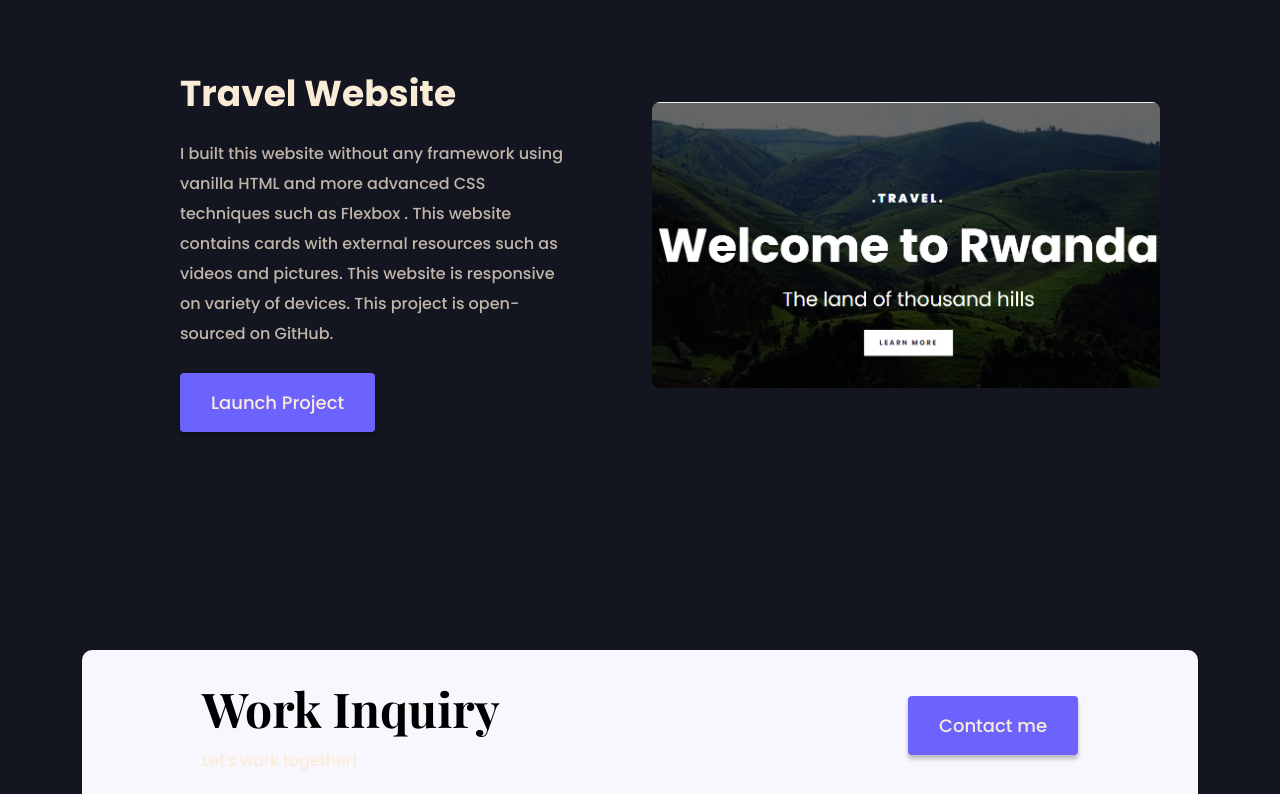
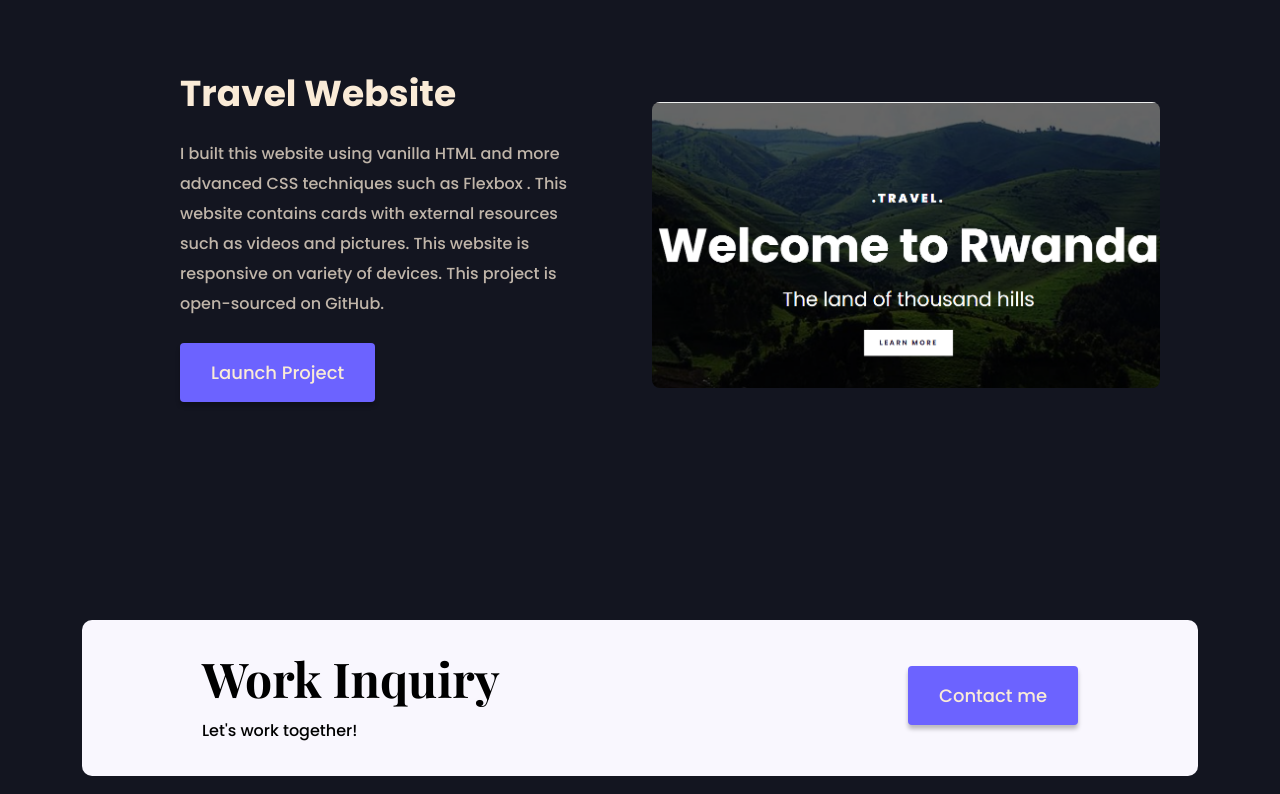
Before and after one commit to Nadia-si/portfolio-project, a plain HTML site: page work.html in a window 1280 px wide. Shown: the part 3020-3814 px from the top of the page. Drawn offline with nearby package versions, Linux system fonts and the light colour scheme.

Commit message:
Final touch

```diff
--- a/css/style.css
+++ b/css/style.css
@@ -176,6 +176,10 @@ footer a {
   color: #ed619d;
   text-decoration: none;
 }
+
+.footer-text {
+  color: black !important;
+}
 footer .contact-box p {
   margin: 0;
 }
--- a/work.html
+++ b/work.html
@@ -208,11 +208,11 @@
             <div class="project-description">
               <h2 class="mb-4">Travel Website</h2>
               <p class="mb-4 opacity-75">
-                I built this website without any framework using vanilla HTML
-                and more advanced CSS techniques such as Flexbox . This website
-                contains cards with external resources such as videos and
-                pictures. This website is responsive on variety of devices. This
-                project is open-sourced on
+                I built this website using vanilla HTML and more advanced CSS
+                techniques such as Flexbox . This website contains cards with
+                external resources such as videos and pictures. This website is
+                responsive on variety of devices. This project is open-sourced
+                on
                 <a href="https://github.com/Nadia-si/Rwanda-travel-project"
                   >GitHub</a
                 >.
@@ -241,7 +241,7 @@
       >
         <div>
           <h3>Work Inquiry</h3>
-          <p class="text-muted">Let's work together!</p>
+          <p class="footer-text text-muted">Let's work together!</p>
         </div>
         <div>
           <a
```
Also changed, not shown: about.html (+1 -1 lines), index.html (+1 -1 lines).
